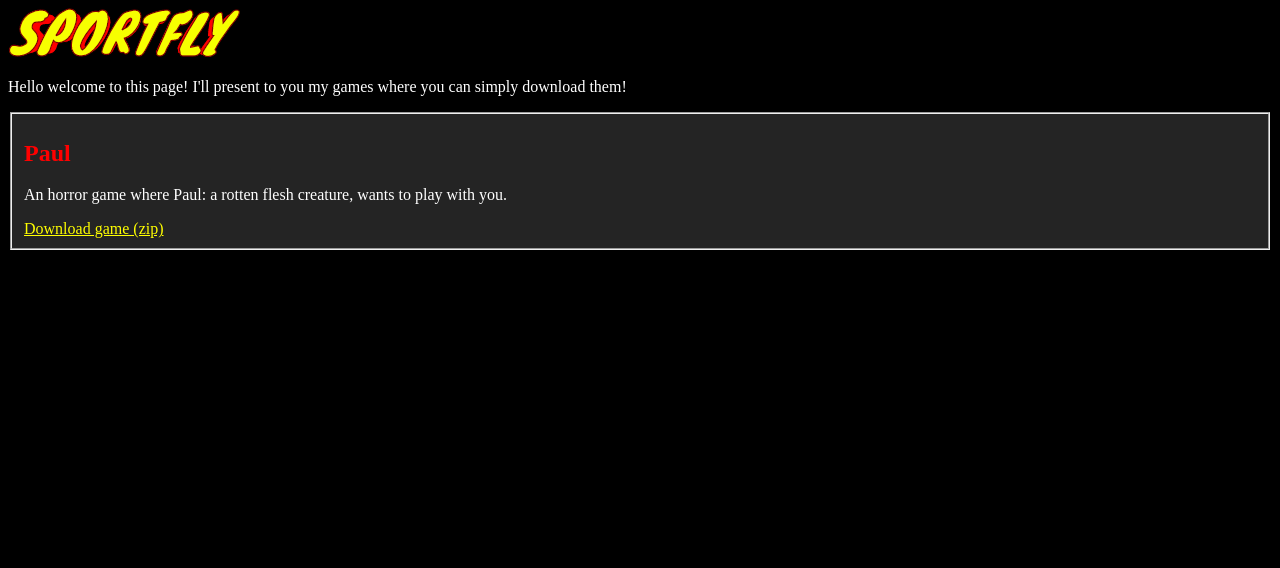
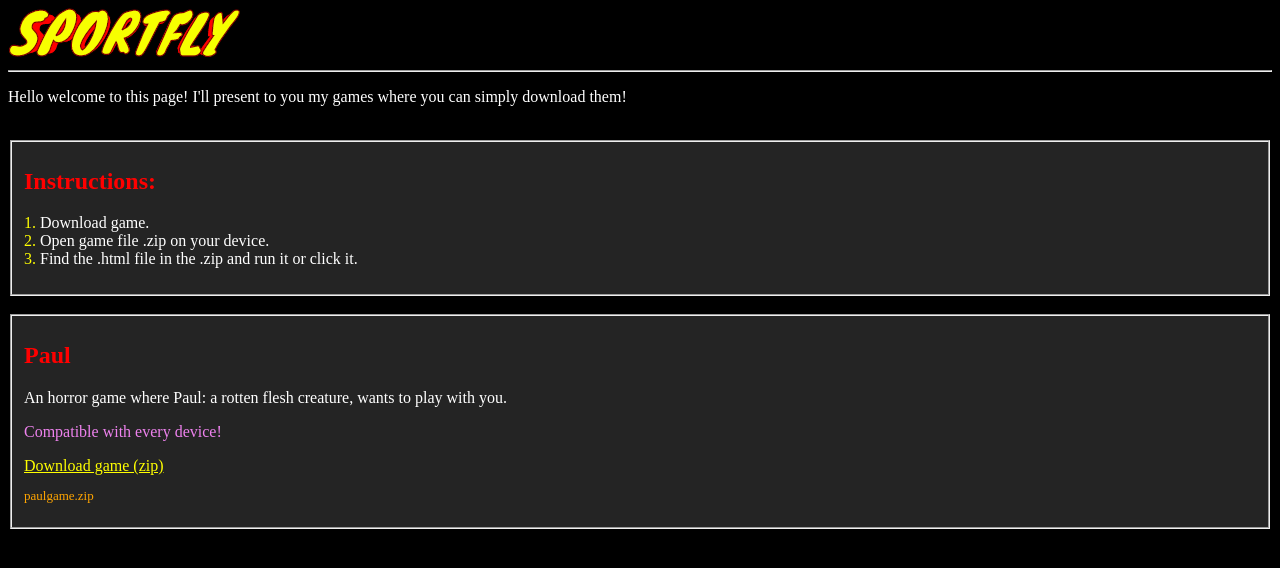
Before and after one commit to crazymemesmaker/SportDownload, a plain HTML site: page index.html in a window 1280 px wide. Drawn offline with Linux system fonts and the light colour scheme.

Commit message:
Update index.html

```diff
--- a/index.html
+++ b/index.html
@@ -5,14 +5,28 @@
 </head>
 <body>
 <img src="Sportfly.png">
+
+<hr>
+<p>Hello welcome to this page! I'll present to you my games where you can simply download them!</p>
+
 <br>
-<p>Hello welcome to this page! I'll present to you my games where you can simply download them!</p>
+
+<fieldset>
+<h2>Instructions:</h2>
+<p><span>1.</span> Download game.<br><span>2.</span> Open game file .zip on your device.<br><span>3.</span> Find the .html file in the .zip and run it or click it.</p>
+</fieldset>
+
+<br>
 
 <fieldset>
 <h2>Paul</h2>
 <p>An horror game where Paul: a rotten flesh creature, wants to play with you.</p>
-<a href="ezyzip.zip">Download game (zip)</a>
+<p class="violet">Compatible with every device!</p>
+<a href="">Download game (zip)</a>
+<p class="green">paulgame.zip</p>
 </fieldset>
+
+<br>
 
 <style>
 body {
@@ -31,8 +45,20 @@ a {
 color: yellow;
 }
 
+.violet {
+color: violet;
+}
 fieldset {
 background-color: #242424;
+}
+
+span {
+color: yellow;
+}
+
+.green {
+color: orange;
+font-size: 13px;
 }
 </style>
 
```
